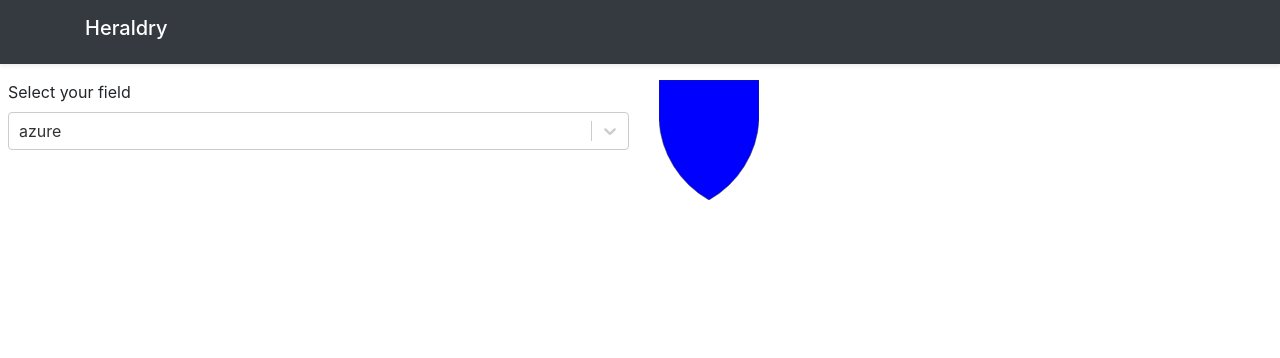
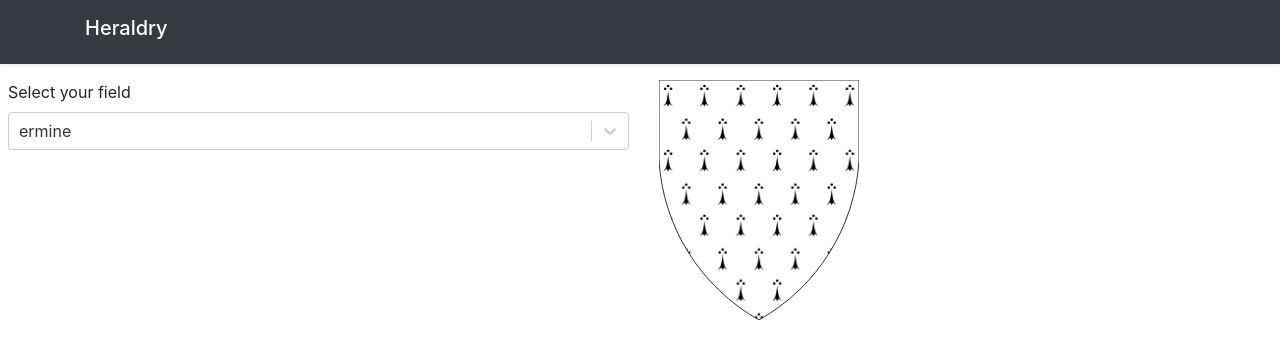
Before and after one commit to blemoine/heraldry2, a React (Vite) app: page / in a window 1280 px wide. Shown: the top 358 px of the page. Built offline with nearby package versions, Linux system fonts and the light colour scheme.

Commit message:
feat(field): support for ermine

```diff
--- a/src/app/from-blason/BlasonDisplay.tsx
+++ b/src/app/from-blason/BlasonDisplay.tsx
@@ -6,6 +6,6 @@ import { Plain } from './blason-parts/plain';
 type Props = { blason: Blason };
 export const BlasonDisplay = (props: Props) => {
   return <div>
-    <Plain width={100} tincture={props.blason.field} />
+    <Plain width={200} tincture={props.blason.field} />
   </div>;
 };
--- a/src/app/from-blason/FromBlason.tsx
+++ b/src/app/from-blason/FromBlason.tsx
@@ -2,14 +2,14 @@ import * as React from 'react';
 import { useState } from 'react';
 import { uuid } from '../../utils/uuid';
 import { BlasonDisplay } from './BlasonDisplay';
-import { azure, Blason, Tincture } from '../model/blason';
+import { Blason, ermine, Tincture } from '../model/blason';
 import { TinctureSelect } from './TinctureSelect';
 
 export const FromBlason = () => {
   const id = uuid();
 
   const [blason, setBlason] = useState<Blason>({
-    field: azure,
+    field: ermine,
   });
 
   function fieldChange(field: Tincture) {
--- a/src/app/from-blason/TinctureSelect.tsx
+++ b/src/app/from-blason/TinctureSelect.tsx
@@ -25,7 +25,7 @@ const Option = (props: OptionProps<Tincture>) => {
           width: '15px',
           height: '15px',
         }}
-      ></span>
+      />
     </components.Option>
   );
 };
--- /dev/null
+++ b/src/app/from-blason/blason-parts/ermine.tsx
@@ -0,0 +1,17 @@
+import * as React from 'react';
+
+type Props = {};
+export const Ermine = (_props: Props) => {
+  // thanks to wikipedia https://upload.wikimedia.org/wikipedia/commons/2/21/Fourrure_h%C3%A9raldique_Hermine.svg
+  return (
+    <symbol viewBox="0 0 200 240" id="ermine" >
+      <rect width="100%" height="100%" fill="white" />
+      <g transform="translate(100,240)">
+        <path d="M0,-174 C -15,-30 -28,-35 -55,0 L -15,-28 0,0 15,-28 55,0 C 28,-35 15,-30 0,-174z" />
+        <circle cy="-226" r="14" />
+        <circle cy="-194" cx="-32" r="14" />
+        <circle cy="-194" cx="32" r="14" />
+      </g>
+    </symbol>
+  );
+};
--- a/src/app/from-blason/blason-parts/plain.tsx
+++ b/src/app/from-blason/blason-parts/plain.tsx
@@ -1,5 +1,7 @@
 import * as React from 'react';
 import { isFur, Tincture } from '../../model/blason';
+import { uuid } from '../../../utils/uuid';
+import { Ermine } from './ermine';
 
 type Props = { width: number; tincture: Tincture };
 export const Plain = (props: Props) => {
@@ -7,14 +9,24 @@ export const Plain = (props: Props) => {
 
   const tincture = props.tincture;
 
-  //TODO fur
+  const patternId = 'field-pattern-' + uuid();
   return (
     <svg width={props.width} height={height} viewBox="0 0 200 240">
-      {isFur(tincture) ? (
-        <g></g>
-      ) : (
-        <path d="M0 0 H200 V80 A197 199.2 90 0 1 100 240 A197 199.2 -90 0 1 0 80 Z" fill={tincture.color} stroke="#333"/>
+      {isFur(tincture) && (
+        <defs>
+          <Ermine />
+          <pattern id={patternId} width={36.36} height={64.9} patternUnits="userSpaceOnUse" viewBox="0 0 70 125">
+            <use href="#ermine" x="0" y="0" width={35} height={60} />
+            <use href="#ermine" x="35" y="65" width={35} height={60} />
+          </pattern>
+        </defs>
       )}
+
+      <path
+        d="M0 0 H200 V80 A197 199.2 90 0 1 100 240 A197 199.2 -90 0 1 0 80 Z"
+        fill={isFur(tincture) ? 'url(#' + patternId + ')' : tincture.color}
+        stroke="#333"
+      />
     </svg>
   );
 };
--- a/src/app/model/blason.ts
+++ b/src/app/model/blason.ts
@@ -25,9 +25,9 @@ export type Metals = Argent | Or;
 export type Colours = Gules | Sable | Azure | Vert | Purpure;
 export type Stains = Murrey | Sanguine | Tenne;
 
-export const ermine = { kind: 'ermine', name: 'ermine' } as const;
+export const ermine = {  name: 'ermine' } as const;
 export type Ermine = typeof ermine;
-export const vair = { kind: 'vair', name: 'vair' } as const;
+export const vair = { name: 'vair' } as const;
 export type Vair = typeof vair;
 
 export type Furs = Ermine | Vair;
@@ -35,7 +35,7 @@ export type Furs = Ermine | Vair;
 export type Tincture = Metals | Colours | Stains | Furs;
 
 export function isFur(tincture: Tincture): tincture is Furs {
-  return 'kind' in tincture && (tincture.kind === 'ermine' ||tincture.kind === 'vair' )
+  return (tincture.name === 'ermine' ||tincture.name === 'vair' )
 }
 
 export const tinctures: Array<Tincture> = [
```
Also changed, not shown: src/app/from-blason/blason-parts/plain.svg (deleted), src/app/from-blason/blason-parts/test.svg (added).
